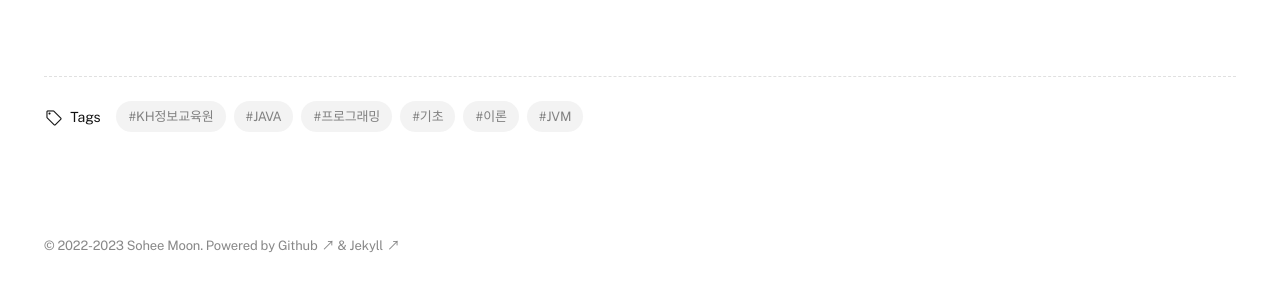
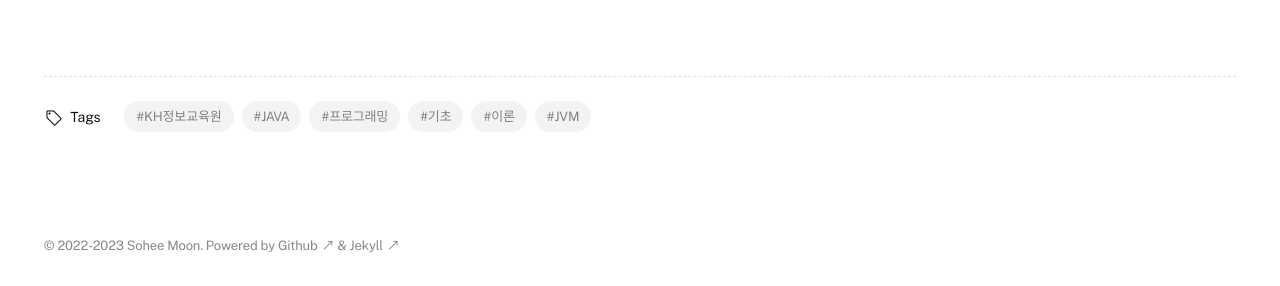
Before and after one commit to soheetech/soheetech.github.io, a Jekyll site: the page built from _posts/2023-02-25-kh-01-basic.md, in a window 1280 px wide and 1400 px high, scrolled down 283 px. Shown: the part 1111-1397 px from the top of the window. Built offline with Jekyll 4.4.1, drawn with Linux system fonts in a browser that asks for light colours.

Commit message:
Update post.css

```diff
--- a/assets/css/post.css
+++ b/assets/css/post.css
@@ -50,7 +50,7 @@
 
 .page-post .w-post-tags h5 {
   padding: var(--size-10) 0;
-  margin-right: var(--size-40);
+  margin-right: var(--size-50);
 }
 
 .page-post .w-post-tags h5 .material-symbols-outlined {
```
